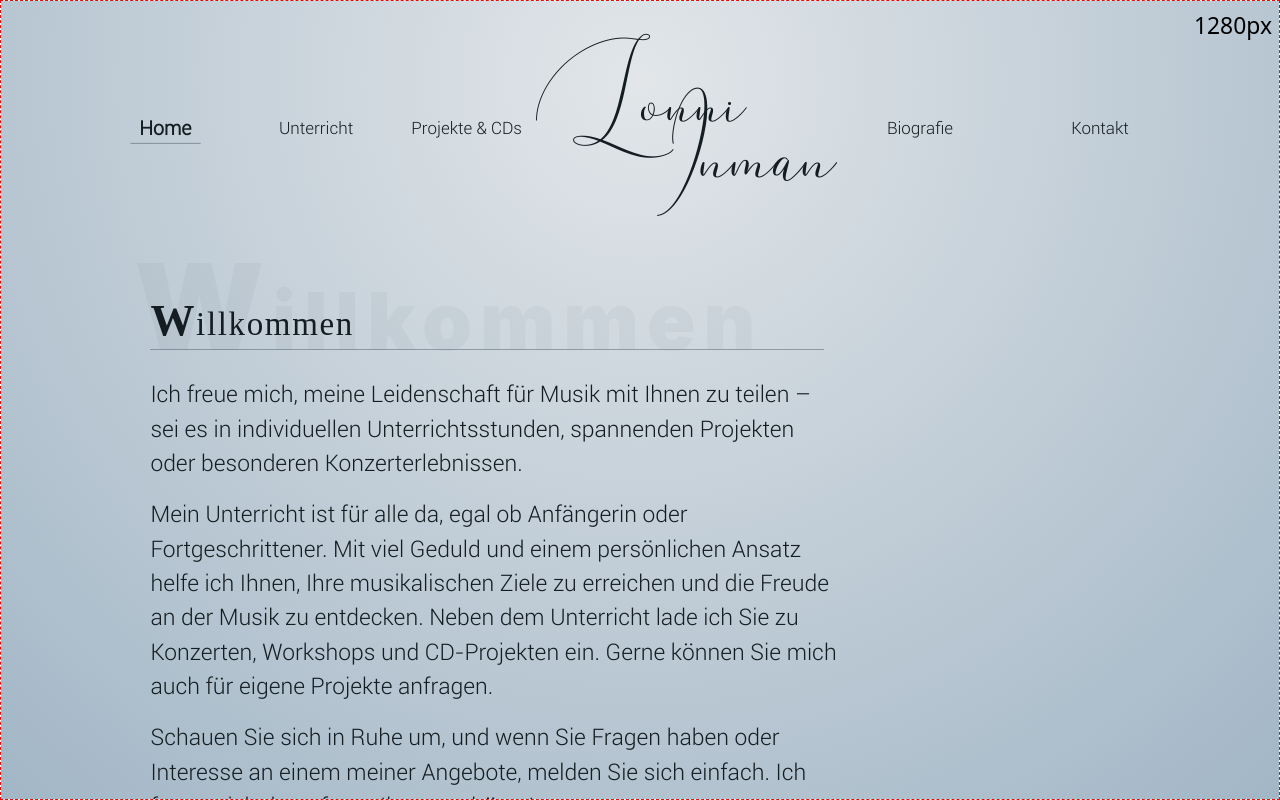
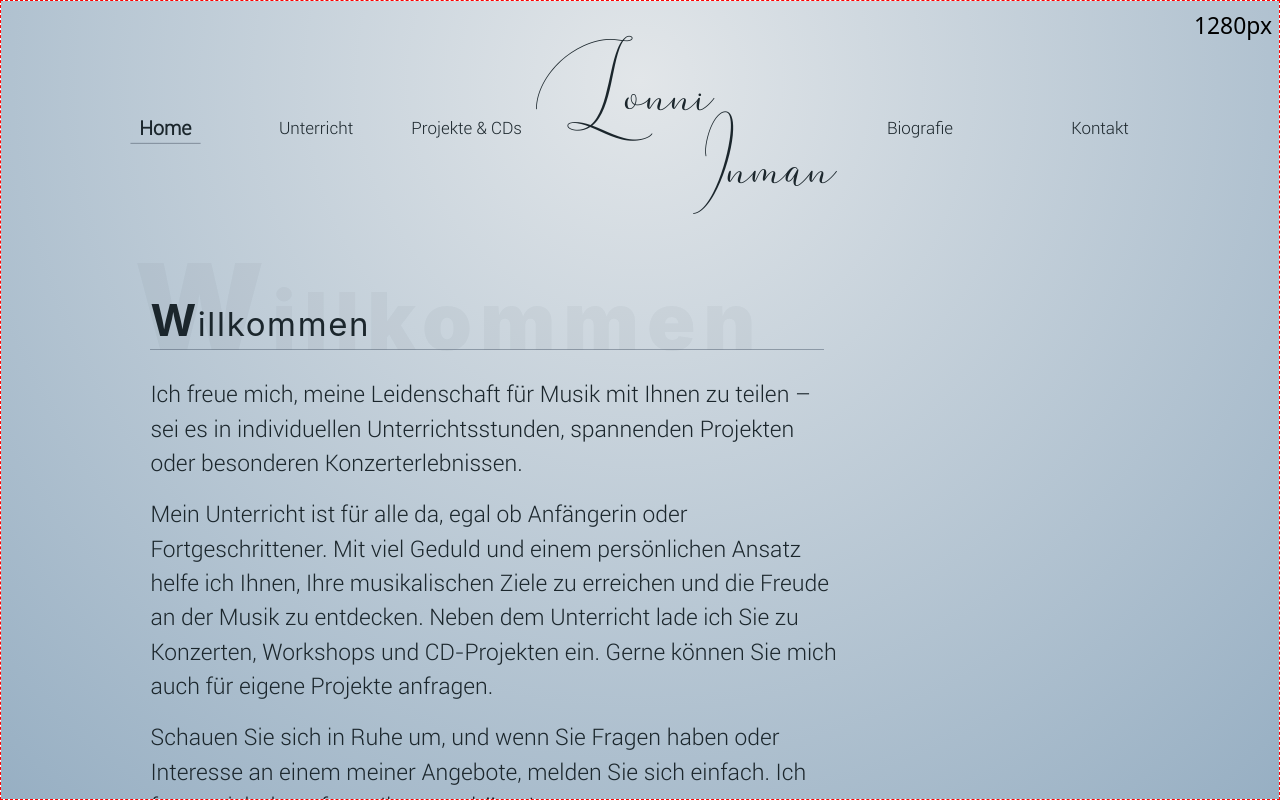
Before and after one commit to j-eick/lonni-homepage, a Next.js app: page /home in a window 1280 px wide. Built offline with nearby package versions, Linux system fonts and the light colour scheme; a web font is replaced by a local one.

Commit message:
style adjustments

```diff
--- a/app/globals.css
+++ b/app/globals.css
@@ -122,7 +122,7 @@
     }
     .bg {
         background: rgb(213, 224, 234);
-        background: radial-gradient(circle at 50% 10%, #e2e6e9 0%, rgb(162, 182, 198) 100%);
+        background: radial-gradient(circle at 50% 10%, #e2e6e9 0%, rgb(151, 175, 195) 100%);
     }
 
     .kontakPage-heavyRain {
@@ -138,7 +138,8 @@
     --font-quaternary: Walkway Expand SemiBold, "Inter";
 
     /* ----- Schrift-Farben ----- */
-    --color-primary: #1b262c;
+    --primary: "#1c2022";
+    --secondary: "#5d5d5d";
 
     /* ----- Schrift-Größen ----- */
     --size-default: var(--step-05);
--- a/components/ui/mainLayout/MainLayout.tsx
+++ b/components/ui/mainLayout/MainLayout.tsx
@@ -15,7 +15,7 @@ export default function MainLayout({ children }: { children: ReactNode }) {
                 <div
                     className={`min-h-full w-8.5/10 max-w-canvas--1270px overflow-hidden
                                 mx-auto my-0 flex flex-col
-                                font-primary text-size-default text-primary2`}
+                                font-primary text-size-default text-color-primary`}
                 >
                     {children}
                 </div>
--- a/components/ui/page-title/PageTitle.tsx
+++ b/components/ui/page-title/PageTitle.tsx
@@ -15,9 +15,10 @@ export default function PageTitle({ firstLetter, firstLetterStyle, rest, restSty
                 <span className={`text-[120px] ${firstLetterStyle}`}>{firstLetter}</span>
                 {rest}
             </span>
+            {/* // TODO - PageTitle is not using fluid typing */}
             <h1 className="relative mb-7 text-pageTitle font-secondary leading-1.3">
                 <span
-                    className={`block font-pageTitle tracking-wider
+                    className={`block tracking-wider
                                 w-11/12 border-b-1 border-slate-700/40`}
                 >
                     <span className="font-bold text-firstLetterTitle">{firstLetter}</span>
--- a/tailwind.config.js
+++ b/tailwind.config.js
@@ -18,10 +18,6 @@ module.exports = {
                 thumbnailLink:
                     "rgba(0, 0, 0, 0.25) 0px 0.0625em 0.0625em, rgba(0, 0, 0, 0.25) 0px 0.125em 0.5em, rgba(255, 255, 255, 0.1) 0px 0px 0px 1px inset",
                 thumbnailLink2: "rgba(0, 0, 0, 0.16) 0px 3px 6px, rgba(0, 0, 0, 0.23) 0px 3px 6px",
-            },
-            colors: {
-                primary: "#1b262c",
-                primary2: "#141d21",
             },
             backdropBlur: {
                 "2px": "2px",
@@ -59,6 +55,9 @@ module.exports = {
                 "105%": "105%",
                 "110%": "110%",
             },
+            borderColor: {
+                "color-primary": "var(--primary)",
+            },
             borderRadius: {
                 "3xl": "24px",
             },
@@ -69,10 +68,17 @@ module.exports = {
                 mainShadow: "rgba(0, 0, 0, 0.19) 0px 10px 20px, rgba(0, 0, 0, 0.23) 0px 6px 6px",
                 asideShadow: "rgba(0, 0, 0, 0.3) 2px 0px 8px, rgba(140, 140, 140, 0.22) 0px 0px 20px",
                 regular: "rgba(50, 50, 93, 0.25) 0px 6px 12px -2px, rgba(0, 0, 0, 0.3) 0px 3px 7px -3px",
-                line: "rgba(60, 64, 67, 0.3) 0px 1px 2px 0px, rgba(60, 64, 67, 0.15) 0px 1px 3px 1px",
+                "flat-central":
+                    "rgba(0, 0, 0, 0.25) 0px 0.0625em 0.0625em, rgba(0, 0, 0, 0.25) 0px 0.125em 0.5em, rgba(255, 255, 255, 0.1) 0px 0px 0px 1px inset",
+                line: "rgba(0, 0, 0, 0.02) 0px 1px 3px 0px, rgba(27, 31, 35, 0.15) 0px 0px 0px 1px",
+                line2: "rgba(60, 64, 67, 0.3) 0px 1px 2px 0px, rgba(60, 64, 67, 0.15) 0px 1px 3px 1px",
                 flat: "rgba(60, 64, 67, 0.3) 0px 1px 2px 0px, rgba(60, 64, 67, 0.15) 0px 2px 6px 2px",
                 step: "rgba(0, 0, 0, 0.19) 0px 10px 20px, rgba(0, 0, 0, 0.23) 0px 6px 6px",
                 soft: "rgba(0, 0, 0, 0.07) 0px 1px 2px, rgba(0, 0, 0, 0.07) 0px 2px 4px, rgba(0, 0, 0, 0.07) 0px 4px 8px, rgba(0, 0, 0, 0.07) 0px 8px 16px, rgba(0, 0, 0, 0.07) 0px 16px 32px, rgba(0, 0, 0, 0.07) 0px 32px 64px",
+            },
+            colors: {
+                "color-primary": "var(--primary)",
+                "color-secondary": "var(--secondary)",
             },
             flexGrow: {
                 2: "2",
@@ -90,13 +96,15 @@ module.exports = {
                 navLink: "Roboto-Light",
             },
             fontSize: {
-                "size-default": "var(--size-default)",
+                // -----  regular  -----
+                "size-default": "var(--step-05)",
+                "size-small": "var(--step--1)",
+                // -----  Titles -----
+                "size-pageTitle": "var(--step-2)",
+                "size-firstLetterPagetitle": "var(--step-3)",
+                "size-regularTitle": "var(--step-2)",
+                "size-headerTitle": "85px",
 
-                "3xl": "1.953rem",
-                "4xl": "2.441rem",
-                "16px": "16px",
-                "headerTitle-lonni": "85px",
-                "headerTitle-inman": "90px",
                 pageTitle: "33px",
                 firstLetterTitle: "44px",
                 navLinks: "17px",
@@ -216,11 +224,8 @@ module.exports = {
                 "canvas--1270px": "1270px",
             },
             screens: {
-                // "950x": "950px",
-                // "1175x": "1175px",
                 "1120x": "1120px",
                 "1230px": "1230px",
-                // "1250x": "1250px",
             },
             translate: {
                 1.5: "6px",
```
Also changed, not shown: public/decoration/catSilhuette.svg (added).
